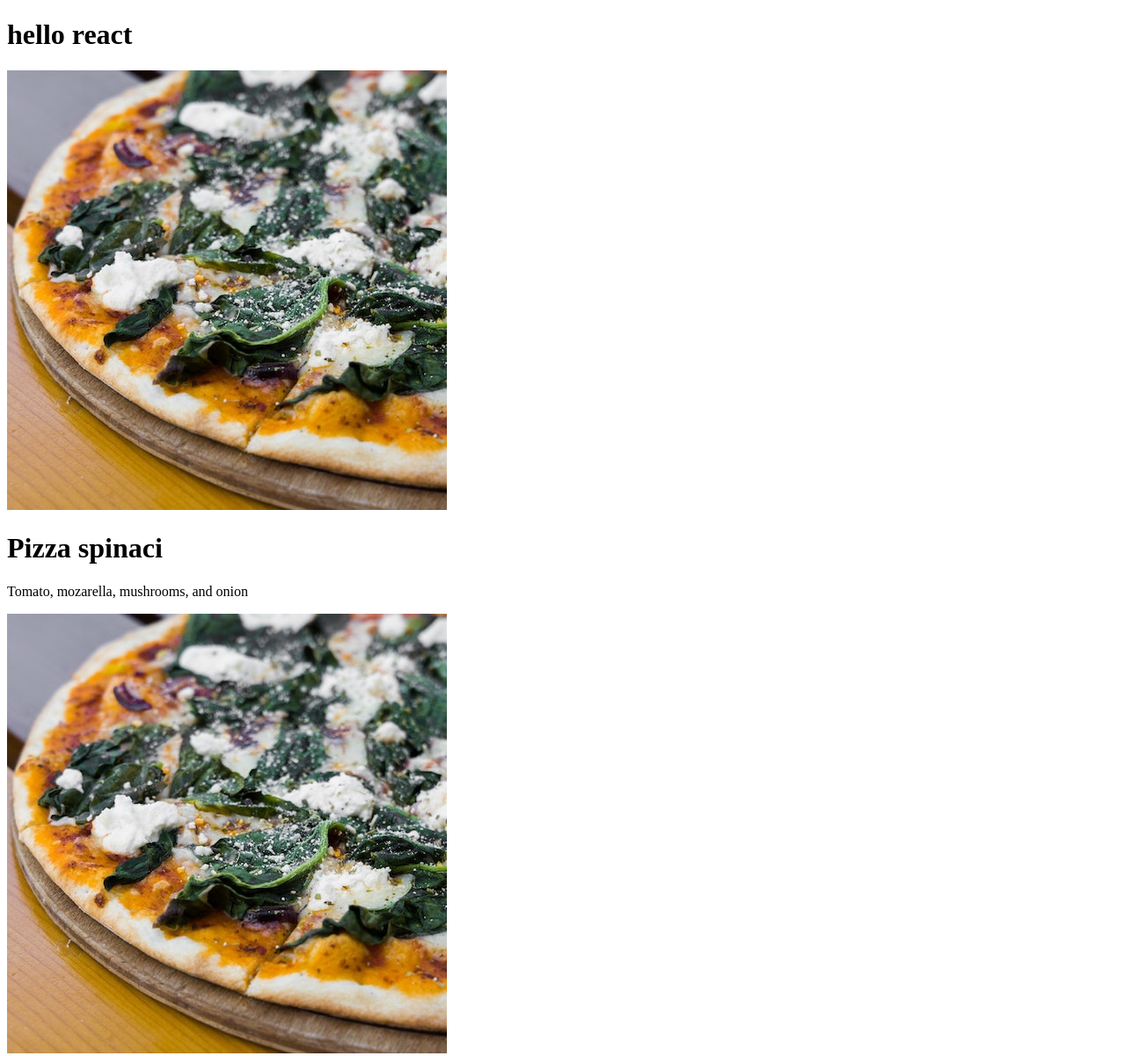
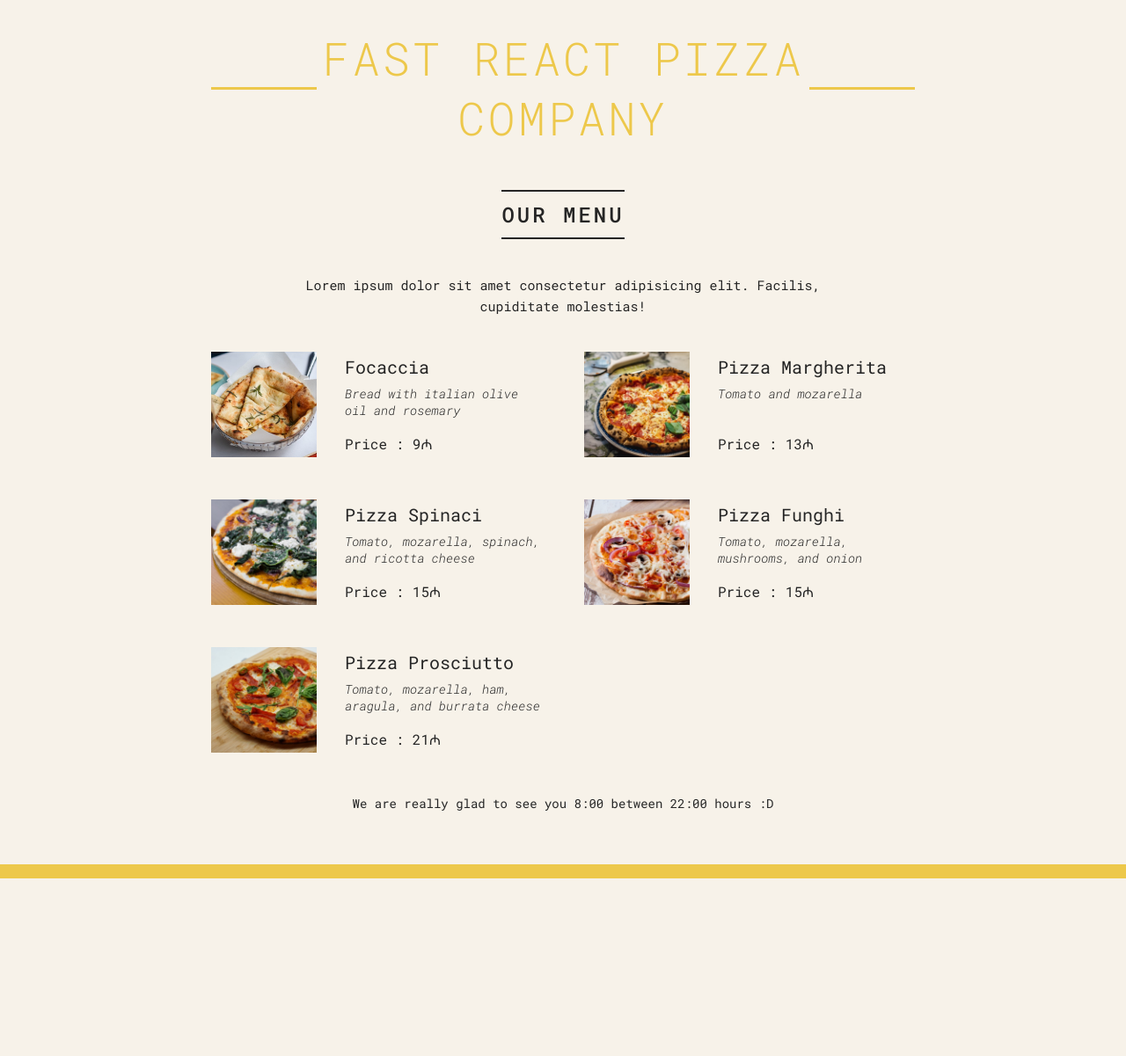
Before and after one commit to coderseyfi/pizza-menu, a React app: page / in a window 1280 px wide. Shown: the top 1201 px of the page at 88% size. After the commit the page ends 999 px from the top, so only its background shows below. Built offline with nearby package versions, Linux system fonts and the light colour scheme.

Commit message:
react/fragmanets

```diff
--- a/package.json
+++ b/package.json
@@ -34,5 +34,8 @@
       "last 1 firefox version",
       "last 1 safari version"
     ]
+  },
+  "devDependencies": {
+    "prettier": "3.0.3"
   }
 }
--- a/public/index.html
+++ b/public/index.html
@@ -8,13 +8,11 @@
     <meta
       name="description"
       content="Web site created using create-react-app"
-    />
-    <link rel="apple-touch-icon" href="%PUBLIC_URL%/logo192.png" />
+      />
     <!--
       manifest.json provides metadata used when your web app is installed on a
       user's mobile device or desktop. See https://developers.google.com/web/fundamentals/web-app-manifest/
     -->
-    <link rel="manifest" href="%PUBLIC_URL%/manifest.json" />
     <!--
       Notice the use of %PUBLIC_URL% in the tags above.
       It will be replaced with the URL of the `public` folder during the build.
--- a/public/robots.txt
+++ /dev/null
@@ -1,3 +0,0 @@
-# https://www.robotstxt.org/robotstxt.html
-User-agent: *
-Disallow:
--- a/src/index.js
+++ b/src/index.js
@@ -1,84 +1,160 @@
 import React from 'react'
 import ReactDOM from 'react-dom/client'
+import './index.css'
 
 const pizzaData = [
   {
-        name: "Focaccia",
-        ingredients: "Bread with italian olive oil and rosemary",
+    name: 'Focaccia',
+    ingredients: 'Bread with italian olive oil and rosemary',
     price: 6,
-        photoName: "pizzas/focaccia.jpg",
+    photoName: 'pizzas/focaccia.jpg',
     soldOut: false,
   },
   {
-        name: "Pizza Margherita",
-        ingredients: "Tomato and mozarella",
+    name: 'Pizza Margherita',
+    ingredients: 'Tomato and mozarella',
     price: 10,
-        photoName: "pizzas/margherita.jpg",
+    photoName: 'pizzas/margherita.jpg',
     soldOut: false,
   },
   {
-        name: "Pizza Spinaci",
-        ingredients: "Tomato, mozarella, spinach, and ricotta cheese",
+    name: 'Pizza Spinaci',
+    ingredients: 'Tomato, mozarella, spinach, and ricotta cheese',
     price: 12,
-        photoName: "pizzas/spinaci.jpg",
+    photoName: 'pizzas/spinaci.jpg',
     soldOut: false,
   },
   {
-        name: "Pizza Funghi",
-        ingredients: "Tomato, mozarella, mushrooms, and onion",
+    name: 'Pizza Funghi',
+    ingredients: 'Tomato, mozarella, mushrooms, and onion',
     price: 12,
-        photoName: "pizzas/funghi.jpg",
+    photoName: 'pizzas/funghi.jpg',
     soldOut: false,
   },
   {
-        name: "Pizza Salamino",
-        ingredients: "Tomato, mozarella, and pepperoni",
+    name: 'Pizza Salamino',
+    ingredients: 'Tomato, mozarella, and pepperoni',
     price: 15,
-        photoName: "pizzas/salamino.jpg",
+    photoName: 'pizzas/salamino.jpg',
     soldOut: true,
   },
   {
-        name: "Pizza Prosciutto",
-        ingredients: "Tomato, mozarella, ham, aragula, and burrata cheese",
+    name: 'Pizza Prosciutto',
+    ingredients: 'Tomato, mozarella, ham, aragula, and burrata cheese',
     price: 18,
-        photoName: "pizzas/prosciutto.jpg",
+    photoName: 'pizzas/prosciutto.jpg',
     soldOut: false,
   },
-];
+]
 
-
+//props pass parent to child component //read-only //immutable- deyishmez
 function App() {
-    return <div>
-        <h1>hello react</h1>
-        <Pizza />
-        <Pizza />
-        <Pizza />
-        <Pizza />
+  return (
+    <div className="container">
+      <Header />
+      <Menu />
+      <Footer />
     </div>
+  )
 }
 
-//pizza component
-function Pizza() {
-    return <div>
-        <img src="pizzas/spinaci.jpg" alt='pizza spincaci' />
-        <h1>Pizza spinaci</h1>
-        <p>Tomato, mozarella, mushrooms, and onion</p>
-    </div>
+//Header component
+function Header() {
+  // const style = { color: 'red', fontSize: '48px', textTransform: 'uppercase' }
+  const style = {}
+
+  return (
+    <header className="header">
+      <h1 style={style}>Fast React Pizza Company</h1>
+    </header>
+  )
 }
 
+//Menu component
+function Menu() {
+  const pizzas = pizzaData
+  // const numPizzas = pizzas.length
 
+  return (
+    <main className="menu">
+      <h2>Our Menu</h2>
 
+      {pizzas ? (
+        <>
+          <p>
+            Lorem ipsum dolor sit amet consectetur adipisicing elit. Facilis,
+            cupiditate molestias!
+          </p>
+          <ul className="pizzas">
+            {pizzas.map((pizza) => (
+              <Pizza key={pizza.name} pizzaObj={pizza} />
+            ))}
+          </ul>
+        </>
+      ) : (
+        <p>We are still working on our menu :)</p>
+      )}
+    </main>
+  )
+}
+
+//Pizza component
+function Pizza({ pizzaObj }) {
+  console.log(pizzaObj)
+  if (pizzaObj.soldOut) return null
+  return (
+    <li className="pizza">
+      <img src={pizzaObj.photoName} alt={pizzaObj.name} />
+      <div>
+        <h3>{pizzaObj.name}</h3>
+        <p>{pizzaObj.ingredients}</p>
+        <span>Price : {pizzaObj.price + 3}₼</span>
+      </div>
+    </li>
+  )
+}
+
+function Footer() {
+  const hour = new Date().getHours()
+  const openHour = 8
+  const closeHour = 22
+  const isOpen = hour >= openHour && hour <= closeHour
+  console.log(isOpen)
+
+  return (
+    <footer className="footer">
+      {isOpen ? (
+        <Order closeHour={closeHour} openHour={openHour} />
+      ) : (
+        <p>
+          We are really glad to see you {openHour}:00 between {closeHour}:00
+          hours :D
+        </p>
+      )}
+    </footer>
+  )
+}
+
+function Order({ closeHour, openHour }) {
+  return (
+    <div className="order">
+      <p>
+        We are open from {openHour}:00 to {closeHour}:00. Come visit us or order
+        online
+      </p>
+      <button className="btn">Order</button>
+    </div>
+  )
+}
 
 //React v18
 //google some problems
 const root = ReactDOM.createRoot(document.getElementById('root'))
 root.render(
-    <React.StrictMode >
+  <React.StrictMode>
     <App />
   </React.StrictMode>
-);
-
-
+)
 
 //React before 18
 // React.render(<App />, document.getElementById('root'));
```
Also changed, not shown: public/manifest.json (deleted), src/index.css (renamed from public/index.css), 1 other file. Lines whose indentation alone changed are shown as unchanged.
